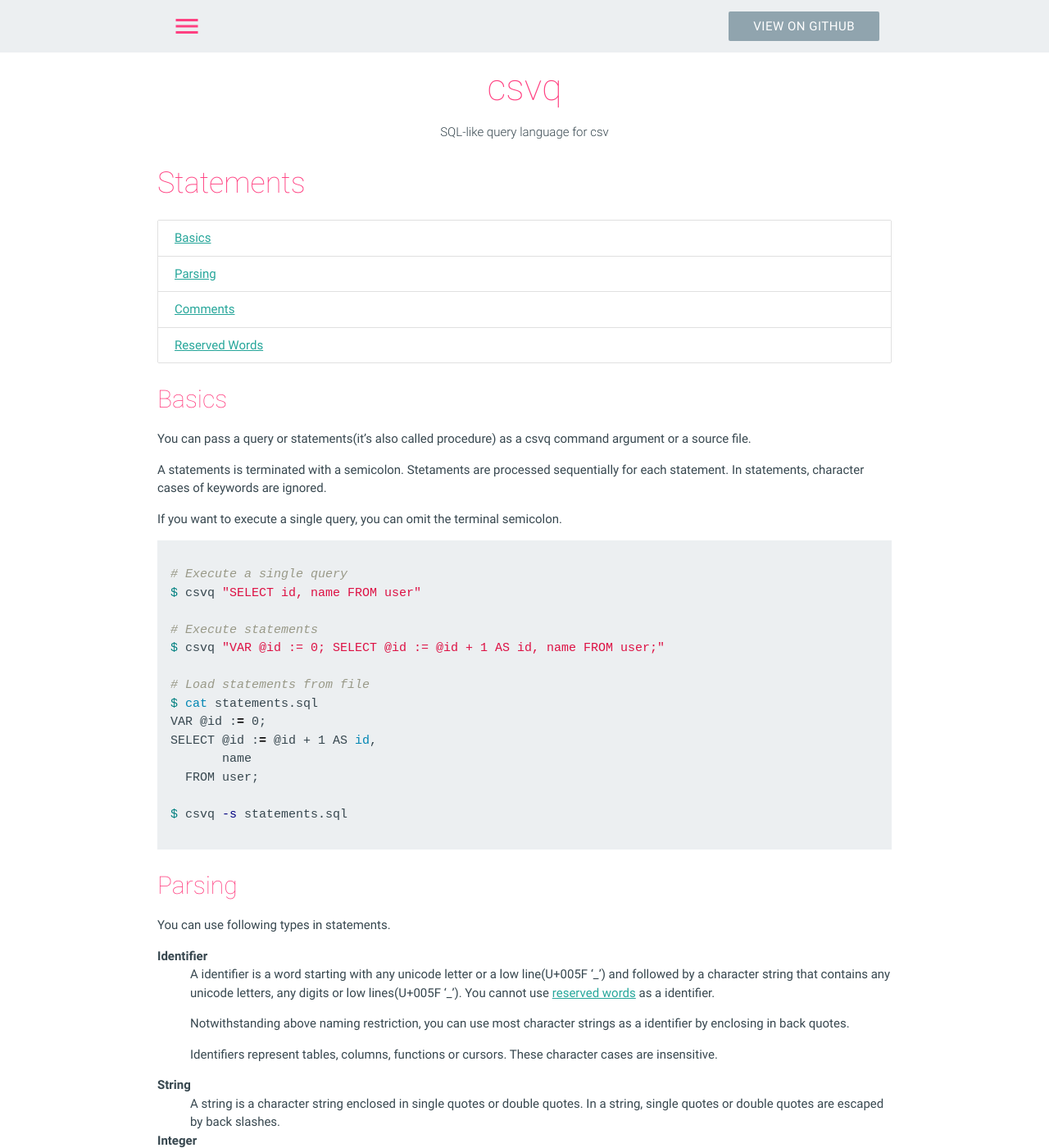
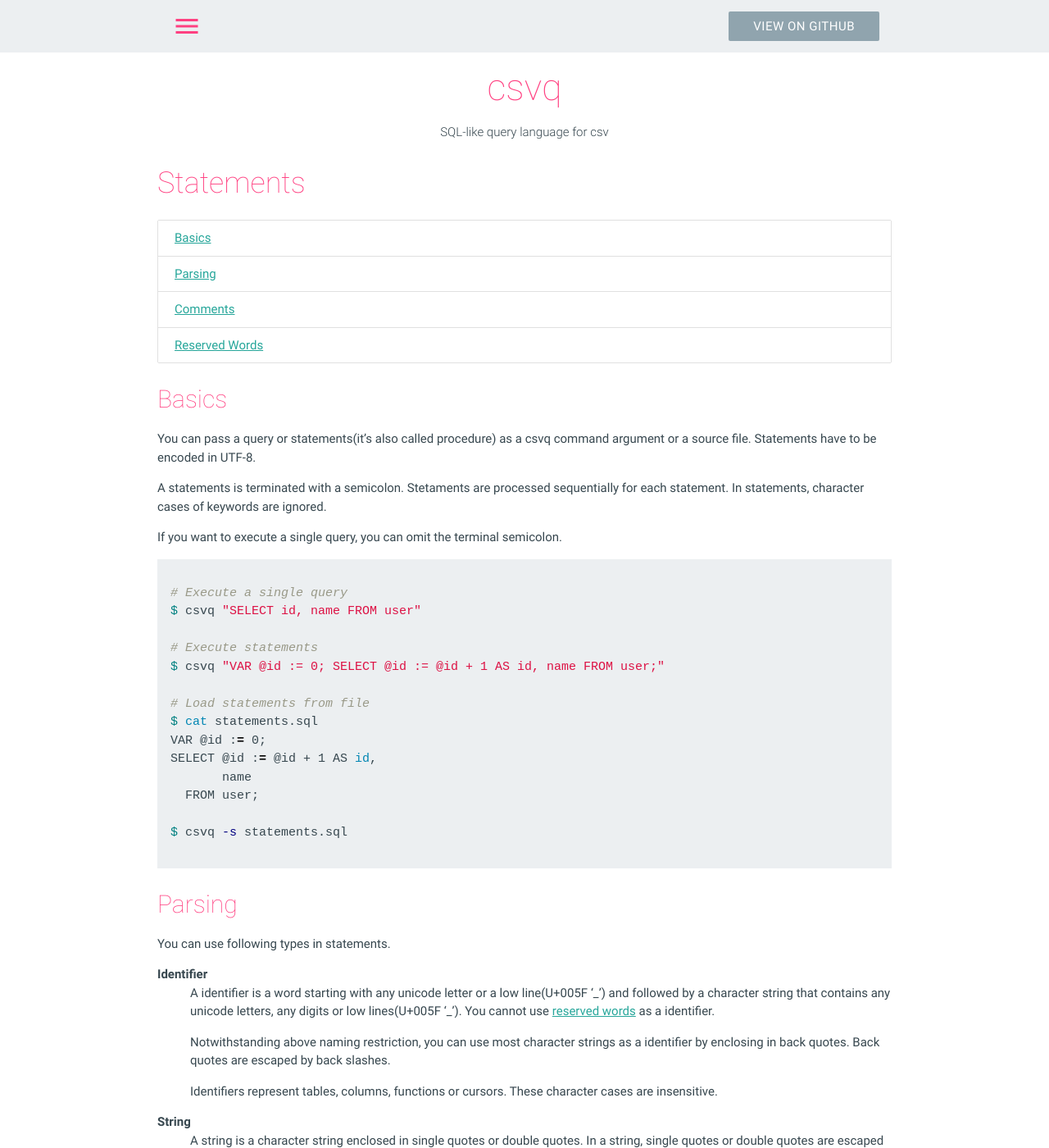
Before and after one commit to mithrandie/csvq, a Jekyll site: the page built from docs/_posts/2006-01-02-statement.md, in a window 1280 px wide and 1400 px high. Shown: the whole window at 82% size. Built offline with Jekyll 4.4.1, drawn with Linux system fonts in a browser that asks for light colours; some of the changed text lies outside the part shown.

Commit message:
Update docs.

```diff
--- a/docs/_posts/2006-01-02-statement.md
+++ b/docs/_posts/2006-01-02-statement.md
@@ -15,6 +15,7 @@ category: reference
 {: #basics}
 
 You can pass a query or statements(it's also called procedure) as a csvq command argument or a source file.
+Statements have to be encoded in UTF-8.
 
 A statements is terminated with a semicolon.
 Stetaments are processed sequentially for each statement.
@@ -48,6 +49,7 @@ Identifier
   You cannot use [reserved words](#reserved_words) as a identifier.
 
   Notwithstanding above naming restriction, you can use most character strings as a identifier by enclosing in back quotes.
+  Back quotes are escaped by back slashes.
 
   Identifiers represent tables, columns, functions or cursors. These character cases are insensitive.
 
```
Also changed, not shown: other parts of docs/_posts/2006-01-02-statement.md (+2 -1 lines).
